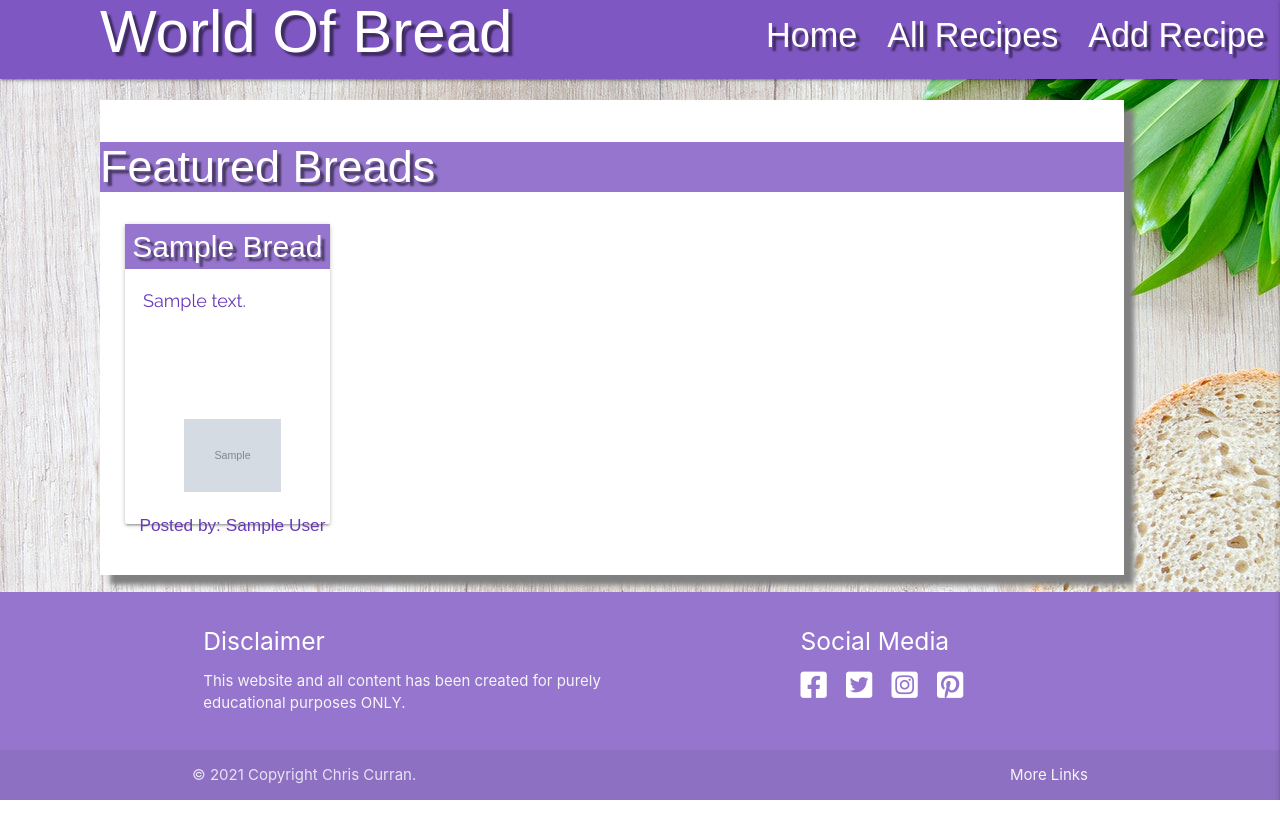
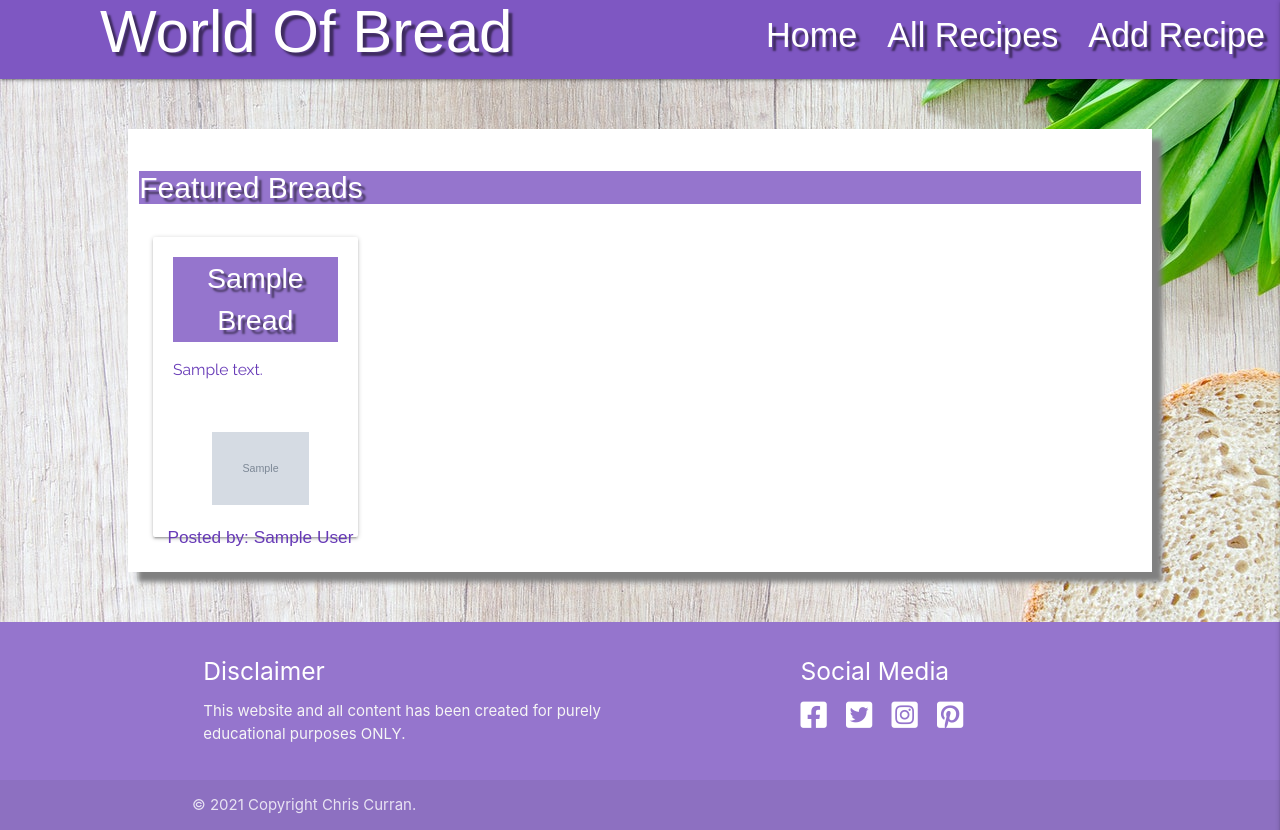
Before and after one commit to GOSUB-C64/CI-Project-MS3, a Flask app: page / in a window 1280 px wide. Before the commit the page ends 800 px from the top, so only its background shows below. Run offline with Flask 2, Linux system fonts and the light colour scheme; grey boxes marked "Sample" are stand-in pictures; a database or web service that is not in the repository returns one stand-in record (values such as "Sample title"); some libraries are stand-ins or nearby versions; some web fonts are replaced.

Commit message:
fixed responsiveness problems with Materialize footer

```diff
--- a/static/css/style.css
+++ b/static/css/style.css
@@ -1,10 +1,13 @@
 @import url('https://fonts.googleapis.com/css2?family=Raleway:wght@400;600;700&family=Redressed&display=swap');
+
+html {
+    height: 100vh;
+}
 
 body {
     display: flex;
     min-height: 100vh;
     flex-direction: column;
-    background: transparent;
 }
 
 main {
@@ -40,14 +43,10 @@ main {
 
 .my_large_card_panel {
     background-color: #fff;
-    position: absolute;
-    top: 100px;
-    left: 100px;
-    height: 475px;
     width: 80%;
-    padding-bottom: 100px !important;
     box-shadow:10px 10px 5px grey;
-
+    margin-top: 50px;
+    margin-bottom: 50px;
 }
 
 .my_small_card {
@@ -58,7 +57,7 @@ main {
     width: 20%;
     box-sizing: border-box;
     font-family: "Redressed", Arial;
-    font-size: 2em;
+    font-size: 1.9em;
 }
 
 .large_ingredients_card {
@@ -96,8 +95,11 @@ main {
 }
 
 .card-panel {
-    width: 80%;
-    padding-bottom: 50px;
+    margin-bottom: 50px;
+}
+
+.card {
+    padding: 20px;
 }
 
 .no_margin {
@@ -110,6 +112,11 @@ section .row {
 
 .page_header {
     margin-bottom: 0;
+}
+.header_bold {
+    font-family: "Raleway", Arial, Helvetica, sans-serif;
+    font-weight: bolder;
+    margin-bottom: 20px;
 }
 
 .lots_of_bread_image img {
@@ -126,7 +133,7 @@ section .row {
 
 .medium_text {
     font-family: "Redressed", Arial;
-    font-size: 3em;
+    font-size: 2em;
 }
 
 .small_text {
@@ -137,8 +144,8 @@ section .row {
 
 .description_db {
     font-family: "Raleway", Arial;
-    font-size: 0.6em;
-    padding: 1.0em;
+    font-size: 0.55em;
+    padding-top: 1em;
 }
 
 .name_db {
@@ -205,13 +212,14 @@ textarea {
     margin: 0px;
 }
 
-.prefix ~ label {
+/* .prefix ~ label {
     margin-left: 1rem;
     font-size: 15px;
     margin-bottom: 11.6px;
-}
+} */
 
 /* all footer settings */
+
 
 #footer-social {
     color: #fff;
--- a/templates/add_recipe.html
+++ b/templates/add_recipe.html
@@ -3,7 +3,7 @@
 
     <section class="page_header">
         <div class="row">
-            <h4 class="page_header deep-purple lighten-1 center-align">Add a recipe</h4>
+            <h5 class="page_header deep-purple lighten-1 white-text text-shadow center-align">Add a recipe</h5>
             <div class="col s12 add_recipe_image">
                 <img src="/static/images/WB3.png" alt="a selection of baked breads">
             </div>
--- a/templates/base.html
+++ b/templates/base.html
@@ -56,9 +56,6 @@
         {% endwith %}
     </section>
 
-    <!-- <section>
-         <div class="col home_page_image"></div>
-    </section> -->
 
     <!-- main injected content from other pages -->
     <main class="container">
@@ -66,15 +63,11 @@
         {% endblock %}
     </main>
 
-    <main>
-        {% block display_recipe %}
-        {% endblock %}
-    </main>
+    {% block display_recipe %}
+    {% endblock display_recipe %}
 
-    <main>
-        {% block homepage %}
-        {% endblock %}
-    </main>
+    {% block homepage %}
+    {% endblock homepage %}
 
     <!-- footer -->
     <footer class="page-footer deep-purple lighten-2">
@@ -101,7 +94,7 @@
         <div class="footer-copyright">
             <div class="container">
                 © 2021 Copyright Chris Curran.
-                <a class="grey-text text-lighten-4 right" href="#!">More Links</a>
+                <!-- <a class="grey-text text-lighten-4 right" href="#!">More Links</a> -->
             </div>
         </div>
     </footer>
--- a/templates/home.html
+++ b/templates/home.html
@@ -2,7 +2,8 @@
 {% block homepage %}
 <section>
     <!-- display featured breads -->
-            <div class="my_large_card_panel">
+            <div class="row my_large_card_panel">
+                <div class="col s12 offset s1">
                     <h1 class="medium_text white-text text-shadow deep-purple lighten-2">Featured Breads</h1>
                     <div class="row my_cards">
                         {% for bread in breads %}
@@ -21,5 +22,6 @@
                         {% endfor %}
                     </div>
                 </div>
+            </div>
 </section>
 {% endblock %}
```
Also changed, not shown: templates/display_breads.html (+1 -7 lines), templates/display_recipe.html (+5 -3 lines), templates/edit_recipe.html (+6 -1 lines). Lines whose indentation alone changed are shown as unchanged.
